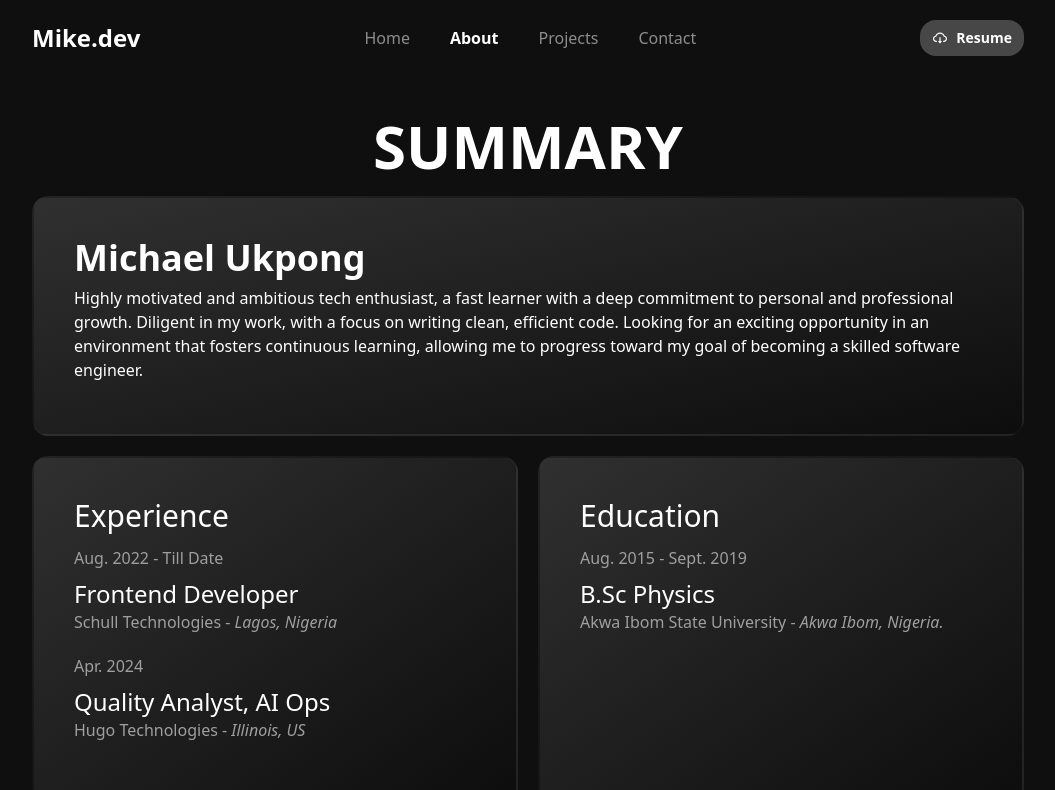
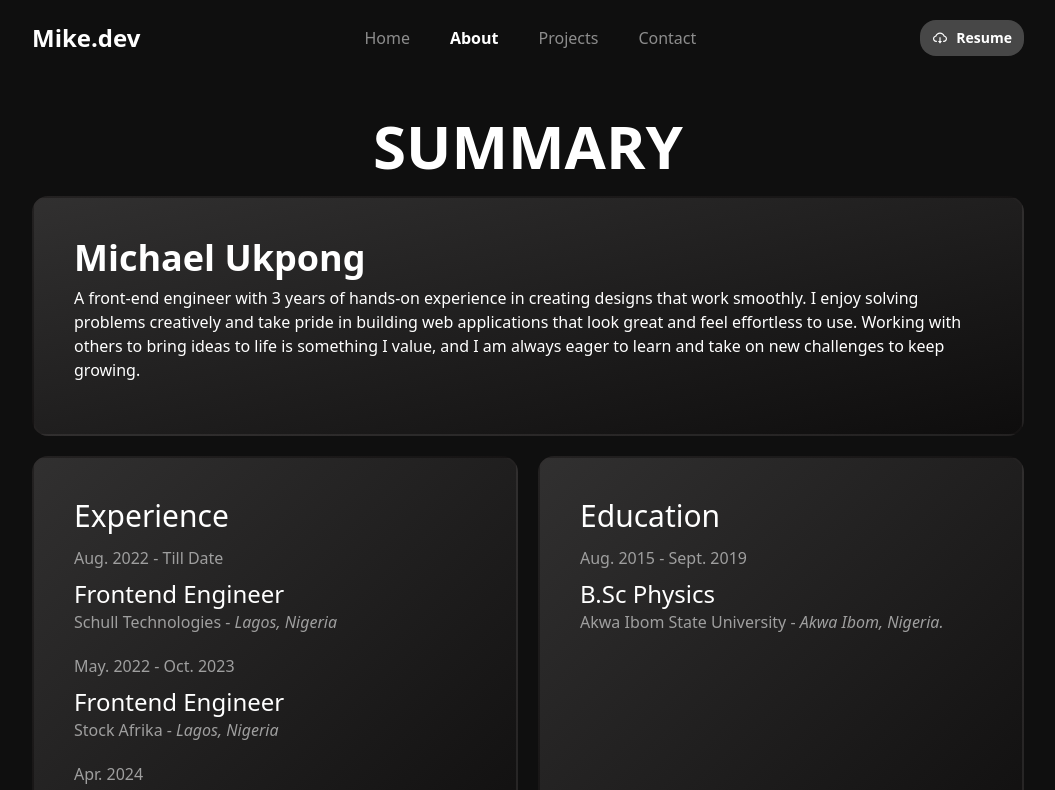
Before and after one commit to Uksonmike/portfolio2, a React (Vite) app: page /about in a window 1280 px wide. Shown: the top 790 px of the page, without its empty margins (112-1167 px from the left). Built offline with nearby package versions, Linux system fonts and the light colour scheme.

Commit message:
updated portfolio

```diff
--- a/src/Component/ReactangularBlock.jsx
+++ b/src/Component/ReactangularBlock.jsx
@@ -28,7 +28,9 @@ export default function ReactangularBlock({ mode, link }) {
             mode ? "text-[#9f9f9f] transition-all duration-200" : " "
           } flex flex-col justify-center `}
         >
-          <p className="uppercase font-medium sm:text-base text-xs">A Frontend Developer</p>
+          <p className="uppercase font-medium sm:text-base text-xs">
+            A Frontend Developer
+          </p>
           <p
             className={`${
               mode ? "text-white transition-all duration-200" : " "
@@ -37,7 +39,7 @@ export default function ReactangularBlock({ mode, link }) {
             Michael Ukpong.
           </p>
           <p className="font-medium sm:text-base text-xs">
-            I am Frontend Developer based in Lagos, Nigeria.
+            I am Frontend Engineer based in Lagos, Nigeria.
           </p>
         </div>
       </div>
--- a/src/Component/Toggler.jsx
+++ b/src/Component/Toggler.jsx
@@ -16,7 +16,7 @@ export default function Toggler({ state, toggle, file }) {
       </button> */}
 
       <a
-        href="https://drive.google.com/file/d/1bn1E2Rsi-NNiO1v5rHsMHLDIMfkP2TQ4/view?usp=sharing"
+        href="https://drive.google.com/file/d/17GBuLluQEIFLVqjOZYKFXUMqbNylS8EC/view?usp=drive_link"
         target="_blank"
         rel="noreferrer"
         className="flex items-center gap-2 bg-[#474747] text-[#fff] hover:bg-[#fff] hover:text-[#242424] px-3 py-2 rounded-2xl transition-all duration-300"
--- a/src/Pages/About.jsx
+++ b/src/Pages/About.jsx
@@ -38,12 +38,12 @@ export default function About() {
           >
             <p className="text-4xl font-semibold mb-2">Michael Ukpong</p>
             <p className="text-md">
-              Highly motivated and ambitious tech enthusiast, a fast learner
-              with a deep commitment to personal and professional growth.
-              Diligent in my work, with a focus on writing clean, efficient
-              code. Looking for an exciting opportunity in an environment that
-              fosters continuous learning, allowing me to progress toward my
-              goal of becoming a skilled software engineer.
+              A front-end engineer with 3 years of hands-on experience in
+              creating designs that work smoothly. I enjoy solving problems
+              creatively and take pride in building web applications that look
+              great and feel effortless to use. Working with others to bring
+              ideas to life is something I value, and I am always eager to learn
+              and take on new challenges to keep growing.
             </p>
           </div>
         </div>
@@ -59,8 +59,14 @@ export default function About() {
           <Experience title={"Experience"}>
             <ExperienceBlock
               duration={"Aug. 2022 - Till Date"}
-              role={"Frontend Developer"}
+              role={"Frontend Engineer"}
               company={"Schull Technologies"}
+              location={"Lagos, Nigeria"}
+            />
+            <ExperienceBlock
+              duration={"May. 2022 - Oct. 2023"}
+              role={"Frontend Engineer"}
+              company={"Stock Afrika"}
               location={"Lagos, Nigeria"}
             />
             <ExperienceBlock
--- a/src/Pages/Home.jsx
+++ b/src/Pages/Home.jsx
@@ -50,7 +50,7 @@ export default function Home() {
             <a
               target="_blank"
               rel="noreferrer"
-              href="https://drive.google.com/file/d/1bn1E2Rsi-NNiO1v5rHsMHLDIMfkP2TQ4/view?usp=sharing"
+              href="https://drive.google.com/file/d/17GBuLluQEIFLVqjOZYKFXUMqbNylS8EC/view?usp=drive_link"
             >
               <SmallBox text="More About Me" name="Resume" mode={darkMode}>
                 <div className="w-[150px] rounded-lg overflow-hidden m-auto mb-5">
```
